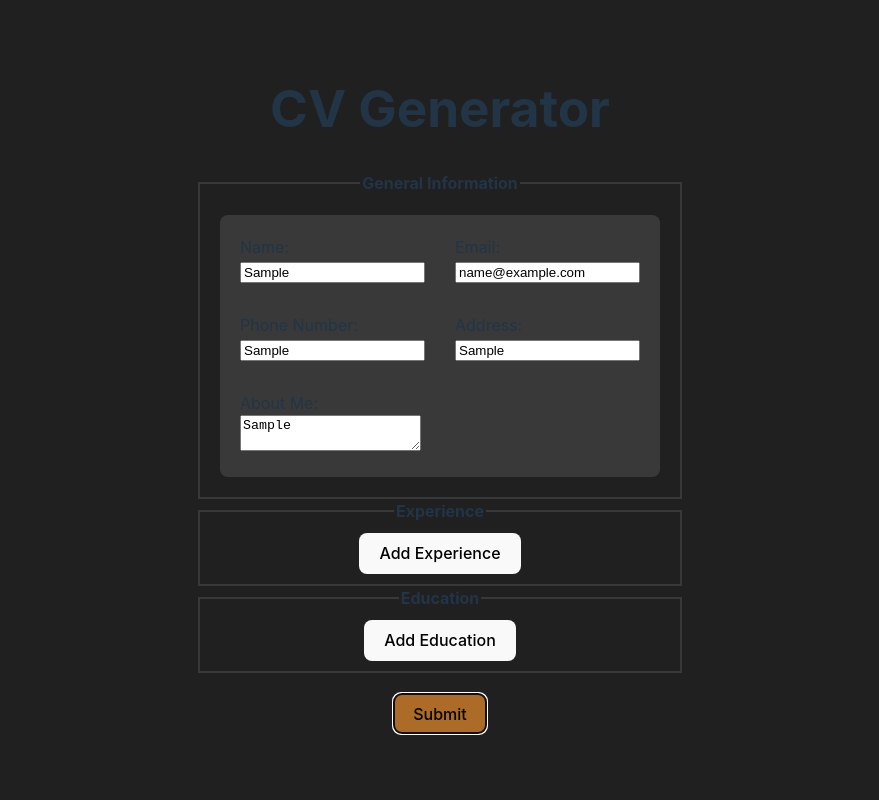
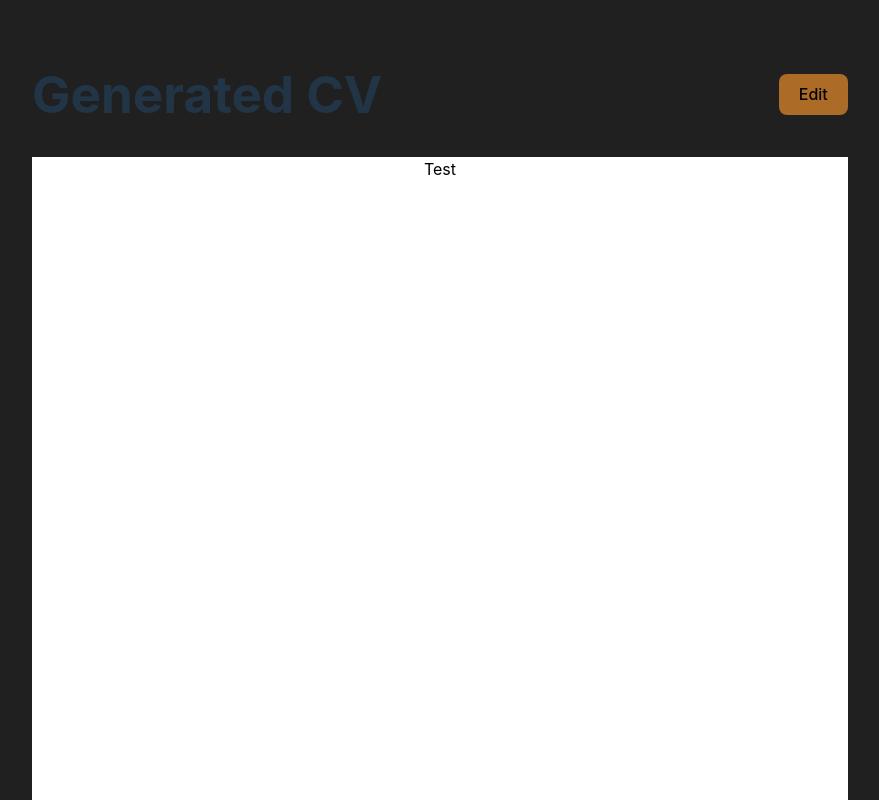
Before and after one commit to BDS-001/React-CV-Application, a React (Vite) app: page / in a window 1280 px wide. Both pictures are taken after typing "Sample", "name@example.com", "Sample", "Sample", "Sample" into the empty fields and a click on the button "Submit". Shown: the top 800 px of the page, without its empty margins (200-1079 px from the left). Built offline with nearby package versions, Linux system fonts and the light colour scheme.

Commit message:
webpage now displayes blank cv

```diff
--- a/src/components/App.jsx
+++ b/src/components/App.jsx
@@ -2,24 +2,29 @@ import '../styles/App.css'
 import GeneralInformation from './GeneralInformation'
 import Experiences from './Experience'
 import EducationAchievements from './Education'
-
+import CV from './Cv'
 
 function submitForm(e) {
   e.preventDefault();
-  console.log('worked')
+  document.querySelector('.cv-data-form').style.display = 'none'
+  document.querySelector('.cv-container').style.display = 'block'
 }
 
 
 function App() {
   return (
     <>
-      <form action="get" method="get">
+      <form action="get" method="get" className='cv-data-form'>
         <h1>CV Generator</h1>
         <GeneralInformation />
         <Experiences />
         <EducationAchievements />
         <button className='cv-submit' type="submit" onClick={submitForm}>Submit</button>
       </form>
+      <div className="cv-container">
+            <header className="cv-header"><h1>Generated CV</h1> <button className='cv-edit'>Edit</button></header>
+            <CV />
+        </div>
     </>
   )
 }
--- /dev/null
+++ b/src/components/Cv.jsx
@@ -0,0 +1,13 @@
+import '../styles/Cv.css'
+
+function CV() {
+    return (
+      <>
+        <div className="cv">
+            Test
+        </div>
+      </>
+    )
+  }
+
+  export default CV
--- a/src/styles/App.css
+++ b/src/styles/App.css
@@ -70,7 +70,17 @@
   overflow: hidden;
 }
 
-.cv-submit {
+.cv-submit, .cv-edit {
   background-color: #ac6b26;
   margin: 20px 0px;
 }
+
+.cv-container {
+  display: none;
+}
+
+.cv-header {
+  display: flex;
+  justify-content: space-between;
+  align-items: center;
+}
--- /dev/null
+++ b/src/styles/Cv.css
@@ -0,0 +1,6 @@
+.cv {
+    background-color: white;
+    min-height: 11in;
+    width: 8.5in;
+    color: black;
+}
```
